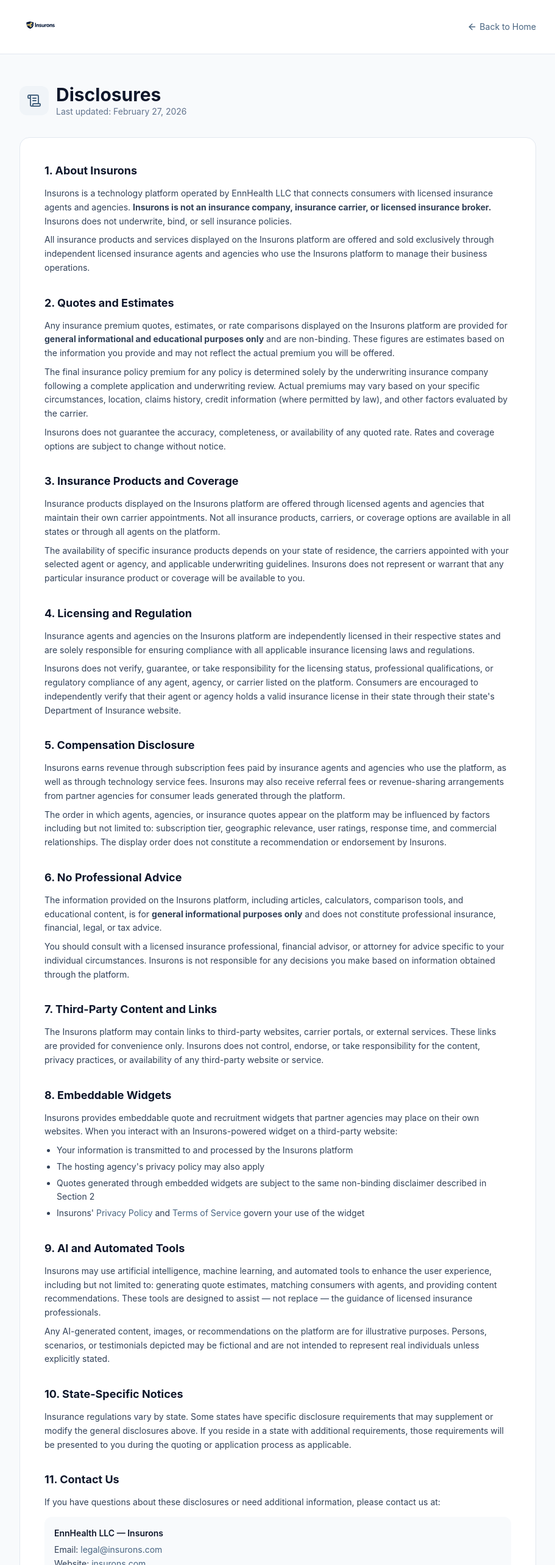
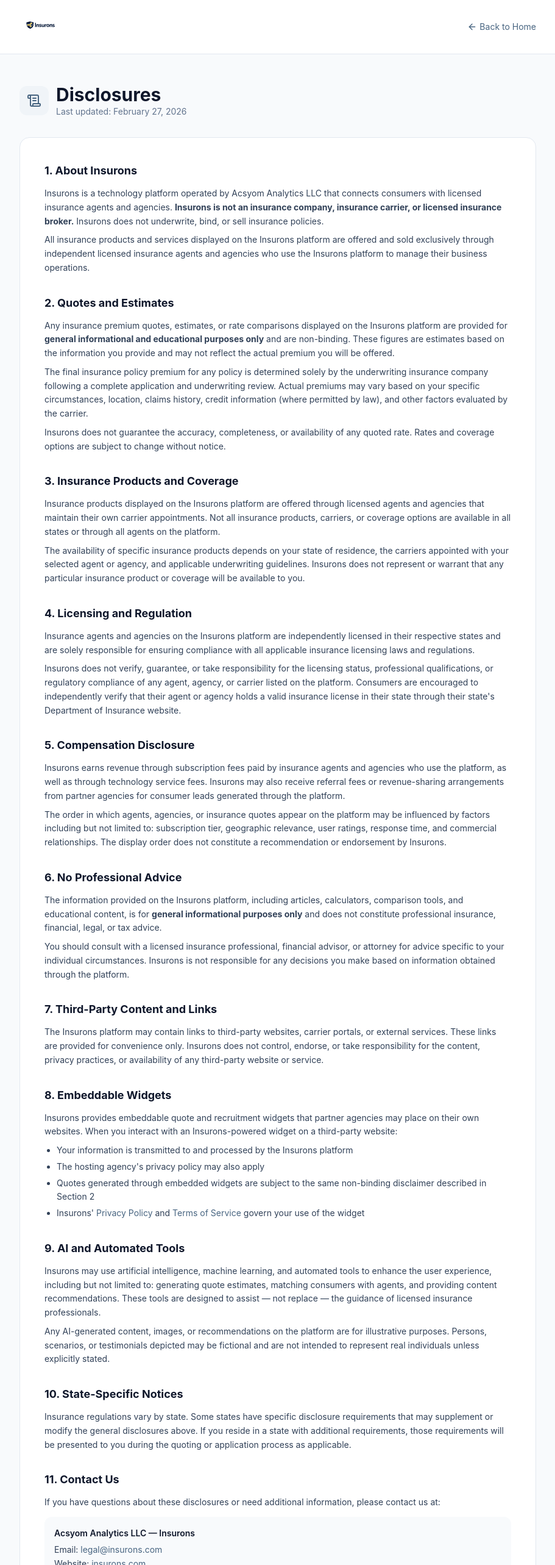
Before and after one commit to michelevens/InsureFlow, a React (Vite) app in the folder frontend/: page /disclosures in a window 1280 px wide. Shown: the top 2566 px of the page at 61% size, without its empty margins (184-1095 px from the left). Built offline with nearby package versions, Linux system fonts and the light colour scheme.

Commit message:
Fix company name: Acsyom Analytics LLC (not EnnHealth LLC)
Co-Authored-By: Claude Opus 4.6 <noreply@anthropic.com>

```diff
--- a/frontend/src/pages/public/Disclosures.tsx
+++ b/frontend/src/pages/public/Disclosures.tsx
@@ -32,7 +32,7 @@ export default function Disclosures() {
           <section>
             <h2 className="text-lg font-bold text-slate-900 mb-3">1. About Insurons</h2>
             <p>
-              Insurons is a technology platform operated by EnnHealth LLC that connects consumers with licensed insurance agents and agencies. <strong>Insurons is not an insurance company, insurance carrier, or licensed insurance broker.</strong> Insurons does not underwrite, bind, or sell insurance policies.
+              Insurons is a technology platform operated by Acsyom Analytics LLC that connects consumers with licensed insurance agents and agencies. <strong>Insurons is not an insurance company, insurance carrier, or licensed insurance broker.</strong> Insurons does not underwrite, bind, or sell insurance policies.
             </p>
             <p className="mt-2">
               All insurance products and services displayed on the Insurons platform are offered and sold exclusively through independent licensed insurance agents and agencies who use the Insurons platform to manage their business operations.
@@ -135,7 +135,7 @@ export default function Disclosures() {
               If you have questions about these disclosures or need additional information, please contact us at:
             </p>
             <div className="mt-3 bg-slate-50 rounded-xl p-4">
-              <p className="font-semibold text-slate-900">EnnHealth LLC — Insurons</p>
+              <p className="font-semibold text-slate-900">Acsyom Analytics LLC — Insurons</p>
               <p className="mt-1">Email: <a href="mailto:legal@insurons.com" className="text-shield-600 hover:underline">legal@insurons.com</a></p>
               <p>Website: <a href="https://insurons.com" className="text-shield-600 hover:underline">insurons.com</a></p>
             </div>
--- a/frontend/src/pages/public/Landing.tsx
+++ b/frontend/src/pages/public/Landing.tsx
@@ -781,7 +781,7 @@ export default function Landing() {
           </div>
           <div className="border-t border-slate-200 pt-6 flex flex-col md:flex-row items-center justify-between gap-4">
             <span className="text-sm text-slate-400">&copy; {new Date().getFullYear()} Insurons. All rights reserved.</span>
-            <span className="text-xs text-slate-400">Insurons is a technology platform operated by EnnHealth LLC. Insurons is not an insurance company and does not sell or underwrite insurance. Quotes are estimates and are non-binding. <Link to="/disclosures" className="underline hover:text-slate-500">Disclosures</Link></span>
+            <span className="text-xs text-slate-400">Insurons is a technology platform operated by Acsyom Analytics LLC. Insurons is not an insurance company and does not sell or underwrite insurance. Quotes are estimates and are non-binding. <Link to="/disclosures" className="underline hover:text-slate-500">Disclosures</Link></span>
           </div>
         </div>
       </footer>
```
